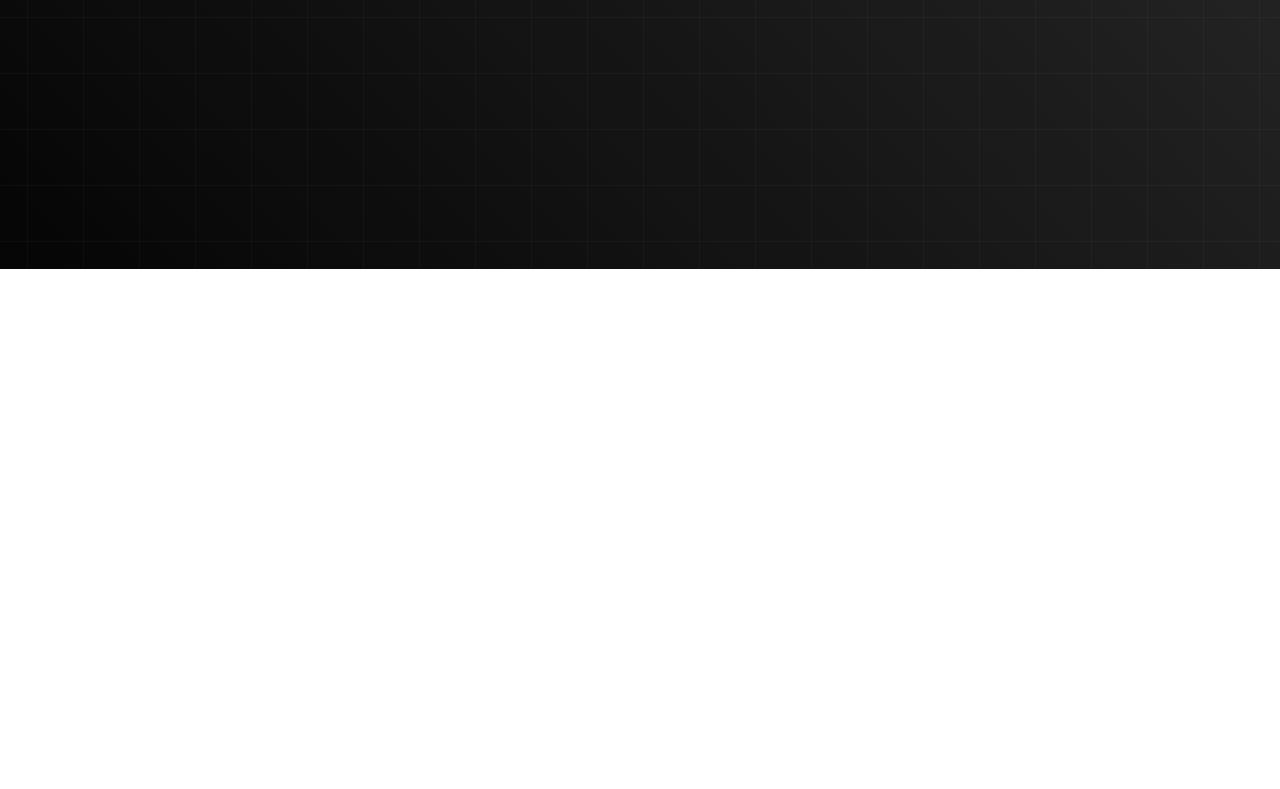
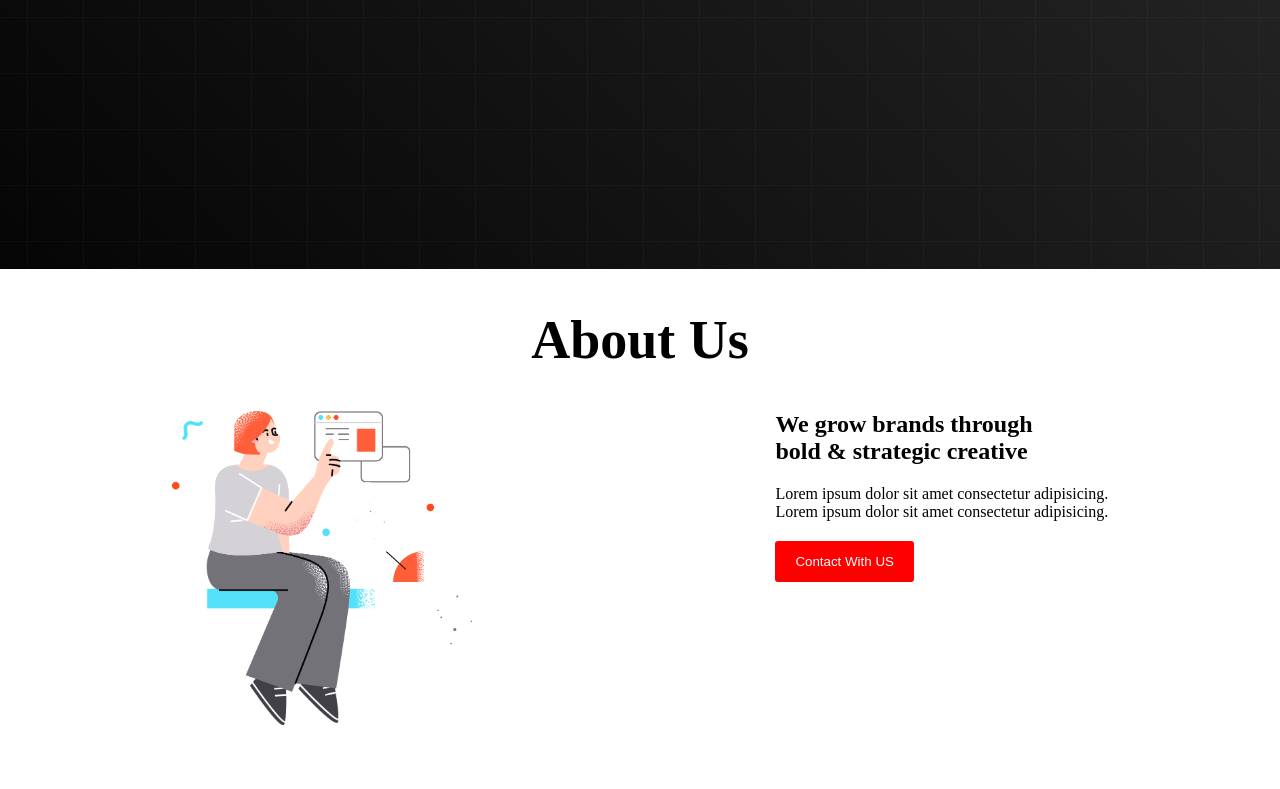
Before and after one commit to CapOfCode/digital-product, a plain HTML site: page index.html in a window 1280 px wide. Shown: the part 612-1401 px from the top of the page. Before the commit the page ends 881 px from the top, so only its background shows below. Drawn offline with Linux system fonts and the light colour scheme.

Commit message:
about section design

```diff
--- a/index.css
+++ b/index.css
@@ -3,6 +3,25 @@
 *{
     margin: 0;
     padding: 0;
+}
+
+.title{
+    font-size: 54px;
+    font-weight: bold;
+    text-align: center;
+}
+
+section{
+    padding: 40px 0;
+}
+
+
+.btn{
+    padding: 13px 20px;
+    border-radius: 3px;
+    border: none;
+    color: white;
+    background-color: red;
 }
 
 
@@ -66,10 +85,18 @@ li{
     width: 300px;
 }
 
-.btn{
-    padding: 13px 20px;
-    border-radius: 3px;
-    border: none;
-    color: white;
-    background-color: red;
+
+/* About Section Design */
+
+.about-us-content{
+    display: flex;
+    justify-content: space-around;
+    padding: 20px;
+    margin-top: 20px;
 }
+
+.about-us-content p{
+    margin: 20px 0;
+}
+
+/* About Section Design */
--- a/index.html
+++ b/index.html
@@ -24,7 +24,10 @@
       <!-- Header Section [Banner] Design -->
       <div class="banner-container">
         <div class="banner-text">
-          <h1 class="banner-title">Better design for <br> your digital products</h1>
+          <h1 class="banner-title">
+            Better design for <br />
+            your digital products
+          </h1>
           <p class="description">
             We are a creative studio specializing in UI/UX design, development
             and strategy.
@@ -32,11 +35,32 @@
           <button class="btn">Explore More</button>
         </div>
         <div class="banner-img">
-            <img class="photo" src="images/banner.png" alt="">
+          <img class="photo" src="images/banner.png" alt="" />
         </div>
       </div>
     </header>
-    <main></main>
+    <main>
+      <section id="About-Us">
+        <h1 class="title">About Us</h1>
+        <div class="about-us-content">
+          <div class="about-us-img">
+            <img class="photo" src="images/section.png" alt="" />
+          </div>
+          <div class="about-us-text">
+            <h1>
+              We grow brands through <br />
+              bold & strategic creative
+            </h1>
+            <p>
+              Lorem ipsum dolor sit amet consectetur adipisicing.
+              <br />
+              Lorem ipsum dolor sit amet consectetur adipisicing.
+            </p>
+            <button class="btn">Contact With US</button>
+          </div>
+        </div>
+      </section>
+    </main>
     <footer></footer>
   </body>
 </html>
```
